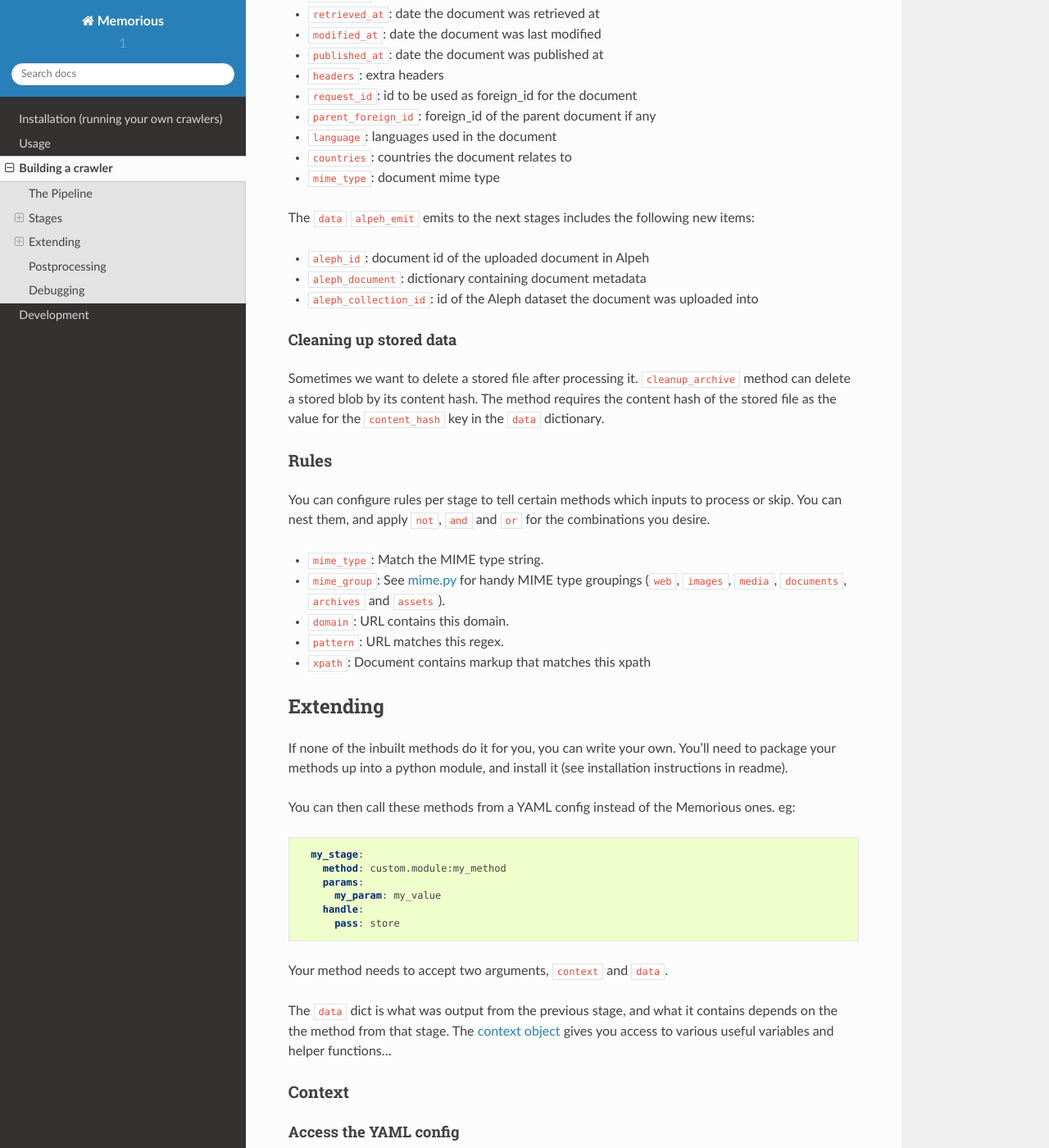
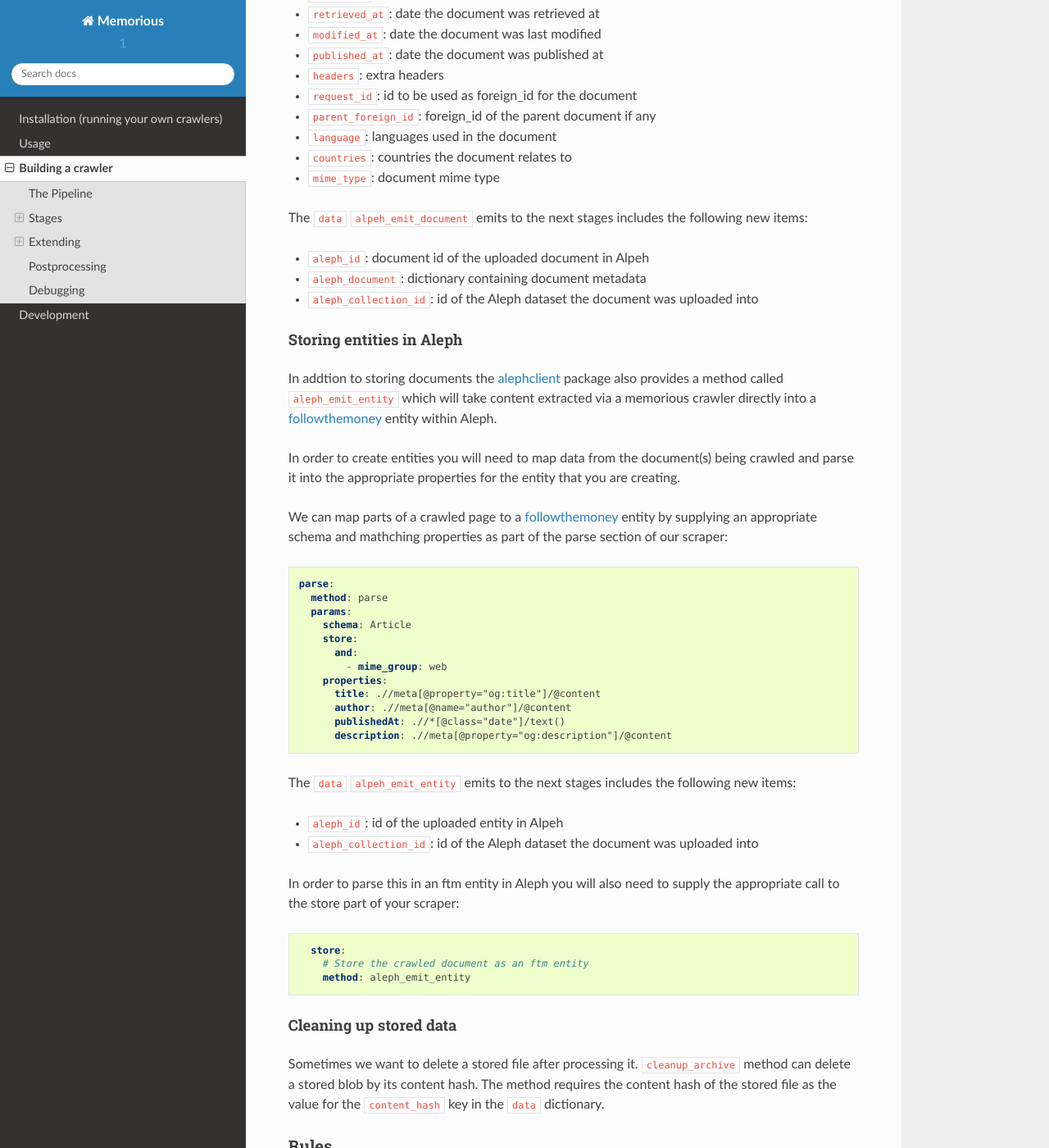
Before and after one commit to alephdata/memorious, a Sphinx documentation site: the page built from docs/buildingcrawler.md, in a window 1280 px wide and 1400 px high, scrolled down 8729 px. Shown: the whole window at 82% size. Built offline with Sphinx 7.4.7 and the Read the Docs theme 2.0.0, drawn with Linux system fonts in a browser that asks for light colours; some of the changed text lies outside the part shown.

Commit message:
#153 Adding documentation on how to create entities from memorious (#186)
Adding documentation on how to create entities directly from a Memorious crawl

````diff
--- a/docs/buildingcrawler.md
+++ b/docs/buildingcrawler.md
@@ -319,9 +319,9 @@ Parameters:
 
 *Note: In case of large crawlers, it's better to use [the context datastore](#the-datastore) directly to store crawled data to make sure the task queue doesn't run out of memory.*
 
-#### Storing in Aleph
+#### Storing documents in Aleph
 
-The [alephclient](https://github.com/alephdata/alephclient) package provides a method named `aleph_emit` to push crawled documents from a Memorious crawler into an
+The [alephclient](https://github.com/alephdata/alephclient) package provides a method named `aleph_emit_document` to push crawled documents from a Memorious crawler into an
 Aleph dataset.
 
 The following data items can be passed into the `aleph_client` method inside the `data` dictionary:
@@ -344,11 +344,47 @@ And optionally:
 * `countries`: countries the document relates to
 * `mime_type`: document mime type
 
-The `data` `alpeh_emit` emits to the next stages includes the following new items:
+The `data` `alpeh_emit_document` emits to the next stages includes the following new items:
 
 * `aleph_id`: document id of the uploaded document in Alpeh
 * `aleph_document`: dictionary containing document metadata
 * `aleph_collection_id`: id of the Aleph dataset the document was uploaded into
+
+#### Storing entities in Aleph
+
+In addtion to storing documents the [alephclient](https://github.com/alephdata/alephclient) package also provides a method called `aleph_emit_entity` which will take content extracted via a memorious crawler directly into a [followthemoney](https://github.com/alephdata/followthemoney) entity within Aleph.
+
+In order to create entities you will need to map data from the document(s) being crawled and parse it into the appropriate properties for the entity that you are creating.
+
+We can map parts of a crawled page to a [followthemoney](https://github.com/alephdata/followthemoney) entity by supplying an appropriate schema and mathching properties as part of the parse section of our scraper:
+
+```yaml
+parse:
+  method: parse
+  params:
+    schema: Article
+    store:
+      and:
+        - mime_group: web
+    properties:
+      title: .//meta[@property="og:title"]/@content
+      author: .//meta[@name="author"]/@content
+      publishedAt: .//*[@class="date"]/text()
+      description: .//meta[@property="og:description"]/@content
+```
+
+The `data` `alpeh_emit_entity` emits to the next stages includes the following new items:
+
+* `aleph_id`: id of the uploaded entity in Alpeh
+* `aleph_collection_id`: id of the Aleph dataset the document was uploaded into
+
+In order to parse this in an ftm entity in Aleph you will also need to supply the appropriate call to the store part of your scraper:
+
+```yaml
+  store:
+    # Store the crawled document as an ftm entity
+    method: aleph_emit_entity
+```
 
 #### Cleaning up stored data
 
````
Also changed, not shown: 1 other file.
